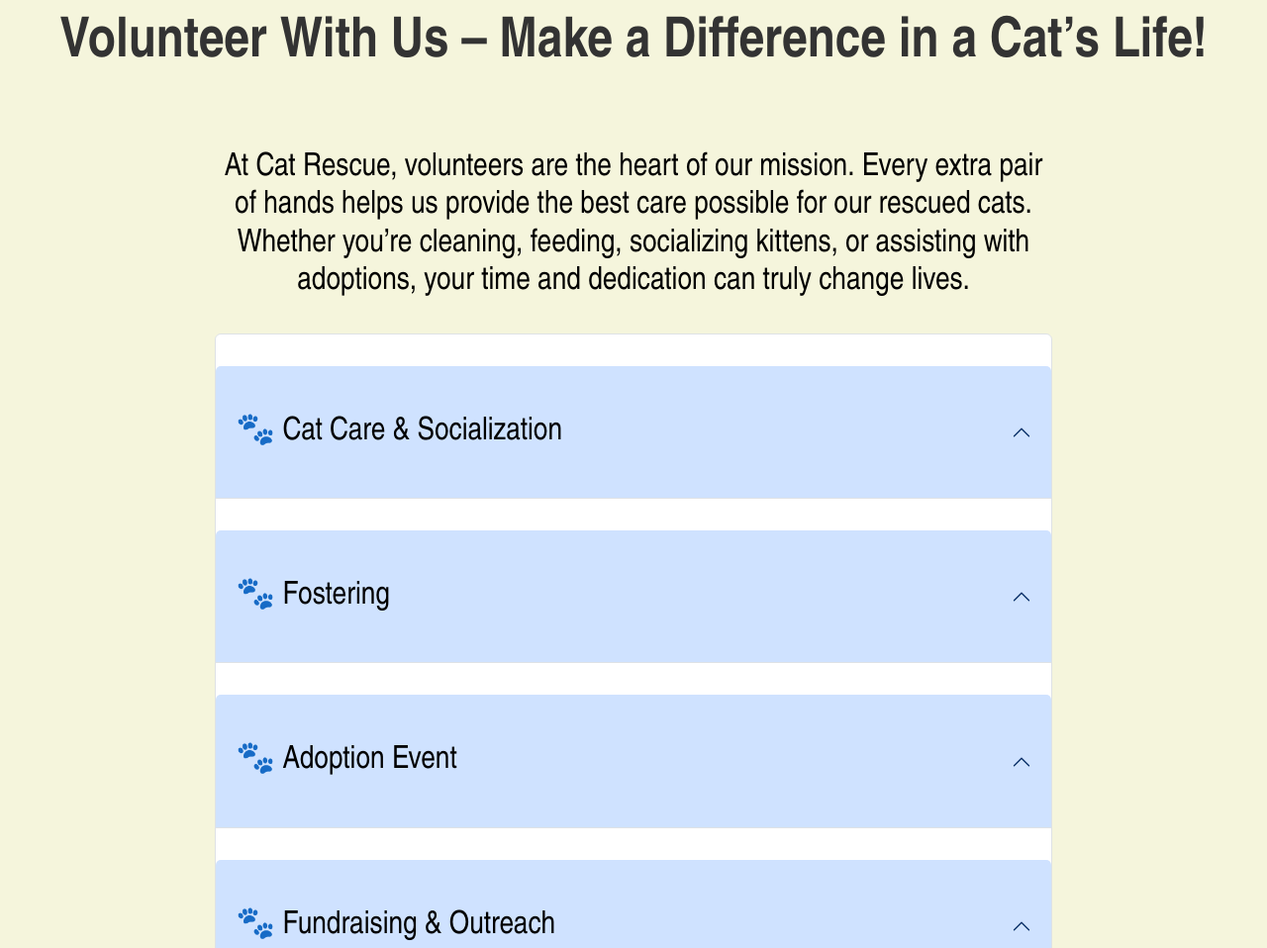
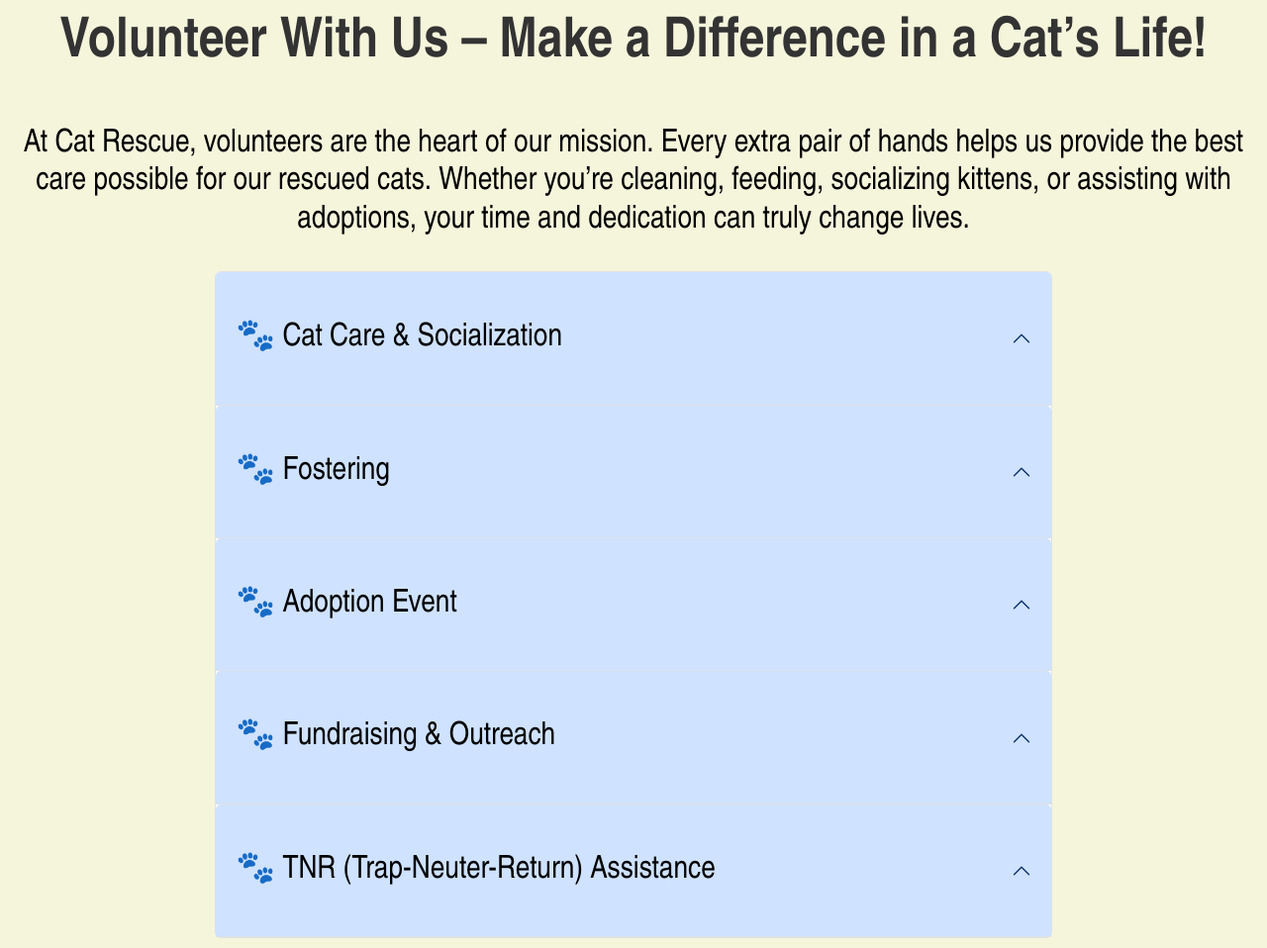
Before and after one commit to hipnotismo/Cat_Rescue, a plain HTML site: page pages/volunteer-work.html in a window 1280 px wide. Shown: the part 200-1158 px from the top of the page at 99% size. Drawn offline with nearby package versions, Linux system fonts and the light colour scheme.

Commit message:
Fix margin issue in Volunteer Work

```diff
--- a/pages/volunteer-work.html
+++ b/pages/volunteer-work.html
@@ -43,28 +43,32 @@
     </header>
 
     <main>
+      <section>
 
-      <h2
-        class="text-center ">Volunteer With Us – Make a Difference in a Cat’s Life!
-      </h2>
-      <section>
+        <div class="container-fluid">
+          <h2
+            class="text-center ">Volunteer With Us – Make a Difference in a Cat’s Life!
+          </h2>
+          <h3 class="text-center">At Cat Rescue, volunteers are the heart of our mission. Every extra pair of hands helps us provide the best care possible for our rescued cats.
+            Whether you’re cleaning, feeding, socializing kittens, or assisting with adoptions, your time and dedication can truly change lives.
+          </h3>
+        </div>
 
         <div class="row justify-content-center">
             <div class="col-md-8">
-                <h3 class="text-center mt-4">At Cat Rescue, volunteers are the heart of our mission. Every extra pair of hands helps us provide the best care possible for our rescued cats.
-                  Whether you’re cleaning, feeding, socializing kittens, or assisting with adoptions, your time and dedication can truly change lives.
-                </h3>
 
-                <div class="accordion" id="activities">
+
+                <div class="accordion " id="activities">
                   <div class="accordion-item">
 
-                    <h3 class="accordion-header" id="heading-1">
+                    <h3 class="accordion-header mb-0 mt-0" id="heading-1">
                       <button class="accordion-button" type="button"
                         data-bs-toggle="collapse" data-bs-target="#activitie-1"
                         aria-expanded="true" aria-controls="activitie-1">
                         <h3>🐾 Cat Care & Socialization </h3>
                       </button>
                     </h3>
+
                     <div id="activitie-1" class="accordion-collapse collapse "
                       aria-labelledby="heading-1" data-bs-parent="#activities">
                       <div class="accordion-body">
@@ -72,7 +76,7 @@
                       </div>
                     </div>
 
-                    <h3 class="accordion-header" id="heading-2">
+                    <h3 class="accordion-header mb-0 mt-0" id="heading-2">
                       <button class="accordion-button" type="button"
                         data-bs-toggle="collapse" data-bs-target="#activitie-2"
                         aria-expanded="false" aria-controls="activitie-2">
@@ -86,7 +90,7 @@
                       </div>
                     </div>
 
-                    <h3 class="accordion-header" id="heading-3">
+                    <h3 class="accordion-header mb-0 mt-0" id="heading-3">
                       <button class="accordion-button" type="button"
                         data-bs-toggle="collapse" data-bs-target="#activitie-3"
                         aria-expanded="false" aria-controls="activitie-3">
@@ -100,7 +104,7 @@
                       </div>
                     </div>
 
-                    <h3 class="accordion-header" id="heading-4">
+                    <h3 class="accordion-header mb-0 mt-0" id="heading-4">
                       <button class="accordion-button" type="button"
                         data-bs-toggle="collapse" data-bs-target="#activitie-4"
                         aria-expanded="false" aria-controls="activitie-4">
@@ -114,7 +118,7 @@
                       </div>
                     </div>
 
-                    <h3 class="accordion-header" id="heading-5">
+                    <h3 class="accordion-header mb-0 mt-0" id="heading-5">
                       <button class="accordion-button" type="button"
                         data-bs-toggle="collapse" data-bs-target="#activitie-5"
                         aria-expanded="false" aria-controls="activitie-5">
@@ -131,7 +135,7 @@
                   </div>
                 </div>
 
-                <form class="ml-3 mr-3" action="" method="POST">
+                <form action="" method="POST">
                     <div class="mb-3 mt-3">
                         <label for="nombre" class="form-label">Full name:</label>
                         <input type="text" id="nombre" name="nombre" class="form-control" required="">
```
